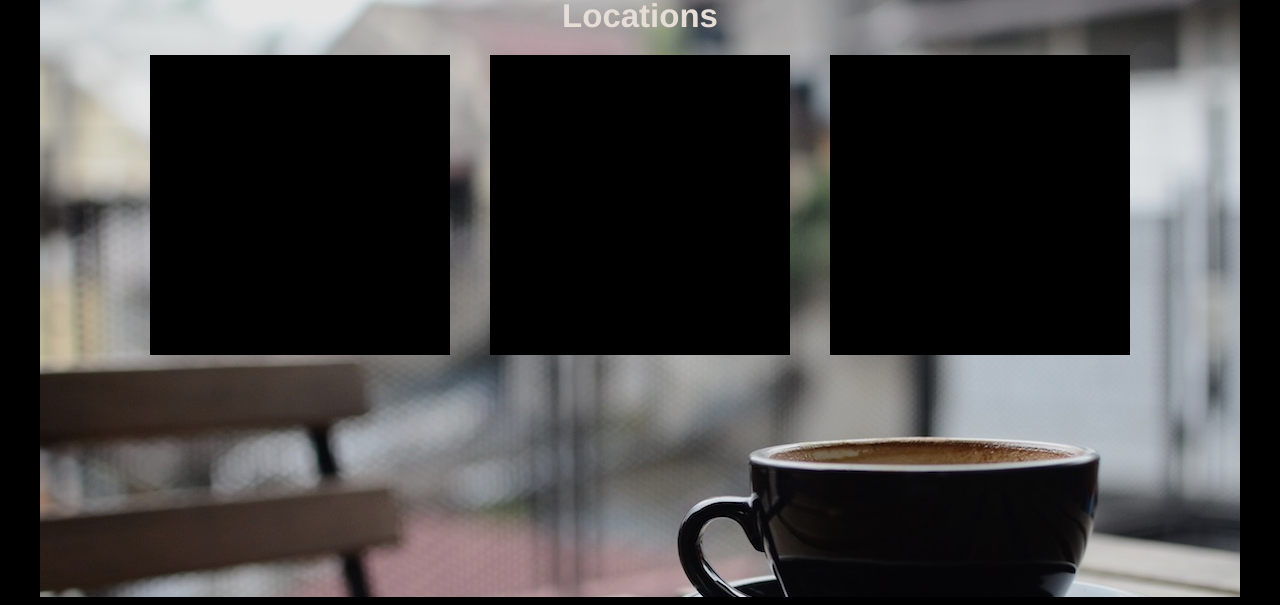
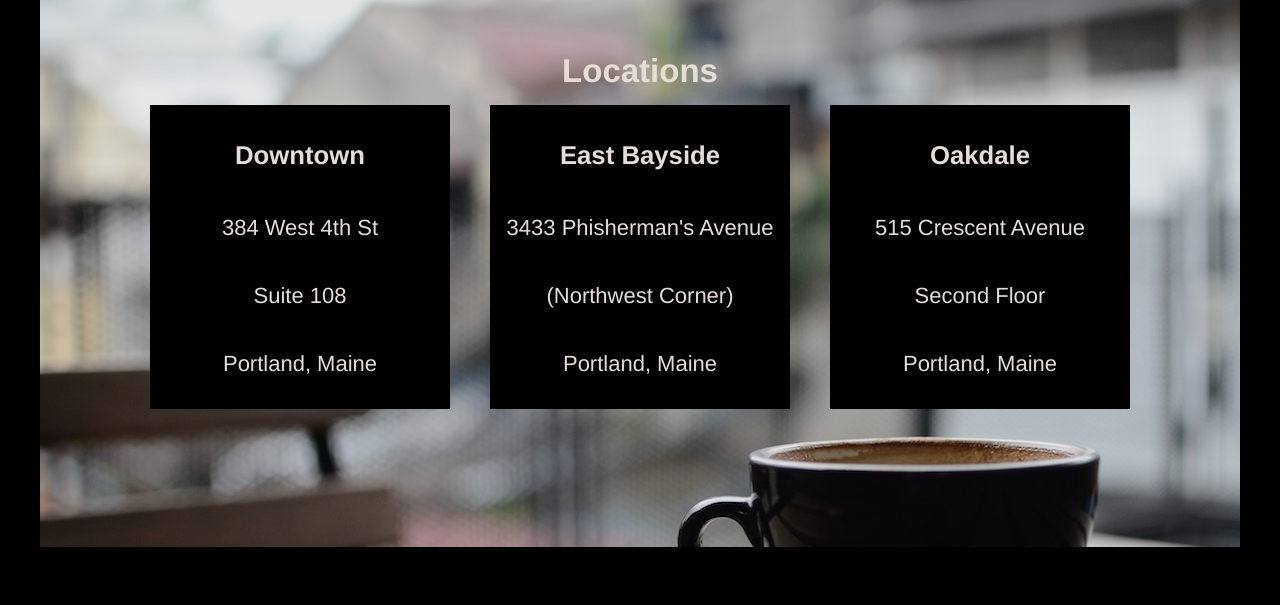
Before and after one commit to nkriedner/tea-cozy, a plain HTML site: page index.html in a window 1280 px wide. Shown: the part 1605-2210 px from the top of the page. After the commit the page ends 2160 px from the top, so only its background shows below. Drawn offline with Linux system fonts and the light colour scheme.

Commit message:
Finished until right before footer

```diff
--- a/index.html
+++ b/index.html
@@ -56,13 +56,22 @@
         <h2>Locations</h2>
         <div class="location-address-container">
           <div class="location-address">
-
+            <h3>Downtown</h3>
+            <p>384 West 4th St</p>
+            <p>Suite 108</p>
+            <p>Portland, Maine</p>
           </div>
           <div class="location-address">
-
+            <h3>East Bayside</h3>
+            <p>3433 Phisherman's Avenue</p>
+            <p>(Northwest Corner)</p>
+            <p>Portland, Maine</p>
           </div>
           <div class="location-address">
-
+            <h3>Oakdale</h3>
+            <p>515 Crescent Avenue</p>
+            <p>Second Floor</p>
+            <p>Portland, Maine</p>
           </div>
         </div>
 
--- a/resources/css/style.css
+++ b/resources/css/style.css
@@ -83,15 +83,11 @@ div.tea-div h4 {
 .locations {
   background: url("../images/img-locations-background.jpg");
   background-size: cover;
-  height: 600px;
+  height: 550px;
   width: 1200px;
   margin: 0 auto;
   display: flex;
   flex-direction: column;
-  /*flex-direction: column;
-  justify-content: center;
-  align-items: center;
-  margin-bottom: 100px;*/
 }
 
 .location-address-container {
@@ -100,13 +96,20 @@ div.tea-div h4 {
 }
 
 .location-address {
-  height: 300px;
   width: 300px;
   background-color: black;
-  margin: 20px;
+  margin: 0 20px;
+}
+
+.locations {
+  text-align: center;
+}
+
+.locations h3, .locations p {
+  padding: 10px;
 }
 
 .locations h2 {
-  text-align: center;
-  margin: 0;
+  margin-top: 55px;
+  margin-bottom: 15px;
 }
```
